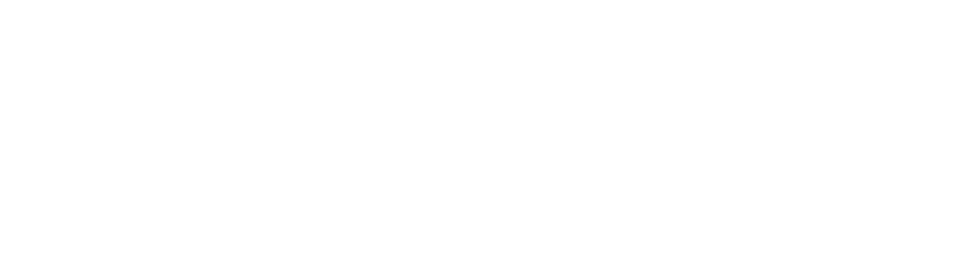
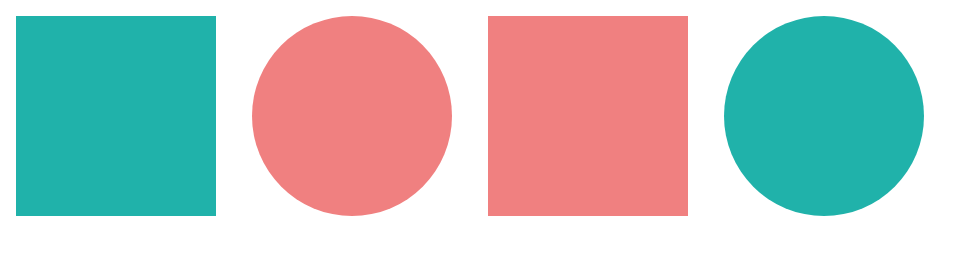
Before and after one commit to vuxcode/we1-project-vuxcode-colin, a plain HTML site: page index.html in a window 1280 px wide. Shown: the whole page, without its empty margins (0-971 px from the left). Drawn offline with Linux system fonts and the light colour scheme.

Commit message:
Add html + css files

```diff
--- a/index.html
+++ b/index.html
@@ -1 +1,16 @@
-<!-- Start writing your project code in this file! -->
+<!DOCTYPE html>
+<html>
+<head>
+  <title>Experiment with blocks</title>
+  <link href="style.css" rel="stylesheet">
+</head>
+<body>
+  <!-- This is a comment in HTML -->
+  <main>
+    <div id="box1" class="my-green-style square"></div>
+    <div id="box2" class="my-red-style circle"></div>
+    <div id="box3" class="my-red-style square"></div>
+    <div id="box4" class="my-green-style circle"></div>
+  </main>
+</body>
+</html>
--- /dev/null
+++ b/style.css
@@ -0,0 +1,27 @@
+body {
+  margin: 0;
+}
+
+div {
+  display: inline-block;
+  margin: 16px;
+}
+
+.my-green-style {
+  background: lightseagreen;
+}
+
+.square {
+  height: 200px;
+  width: 200px;
+}
+
+.my-red-style {
+  background: lightcoral;
+}
+
+.circle {
+  border-radius: 50%;
+  height: 200px;
+  width: 200px;
+}
```
